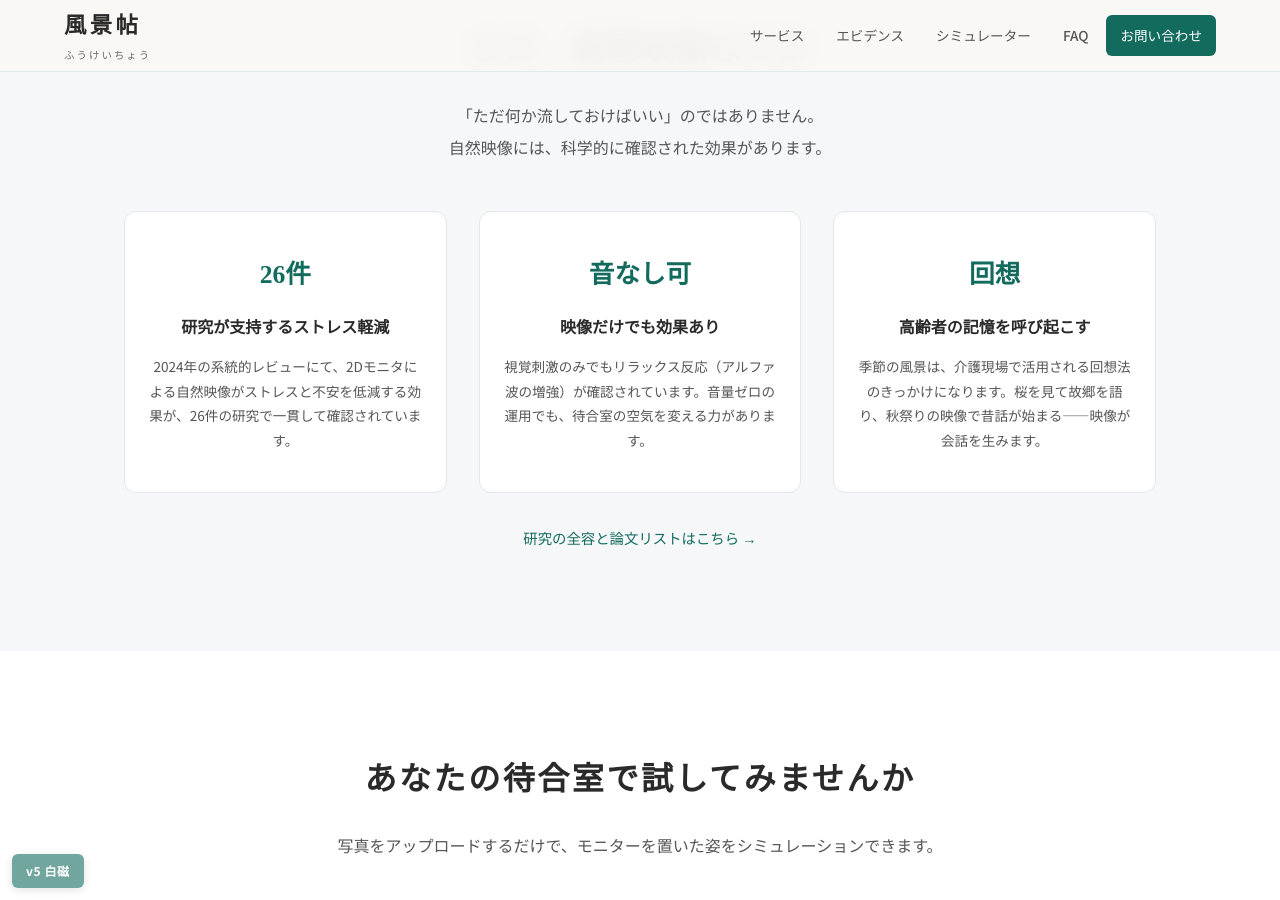
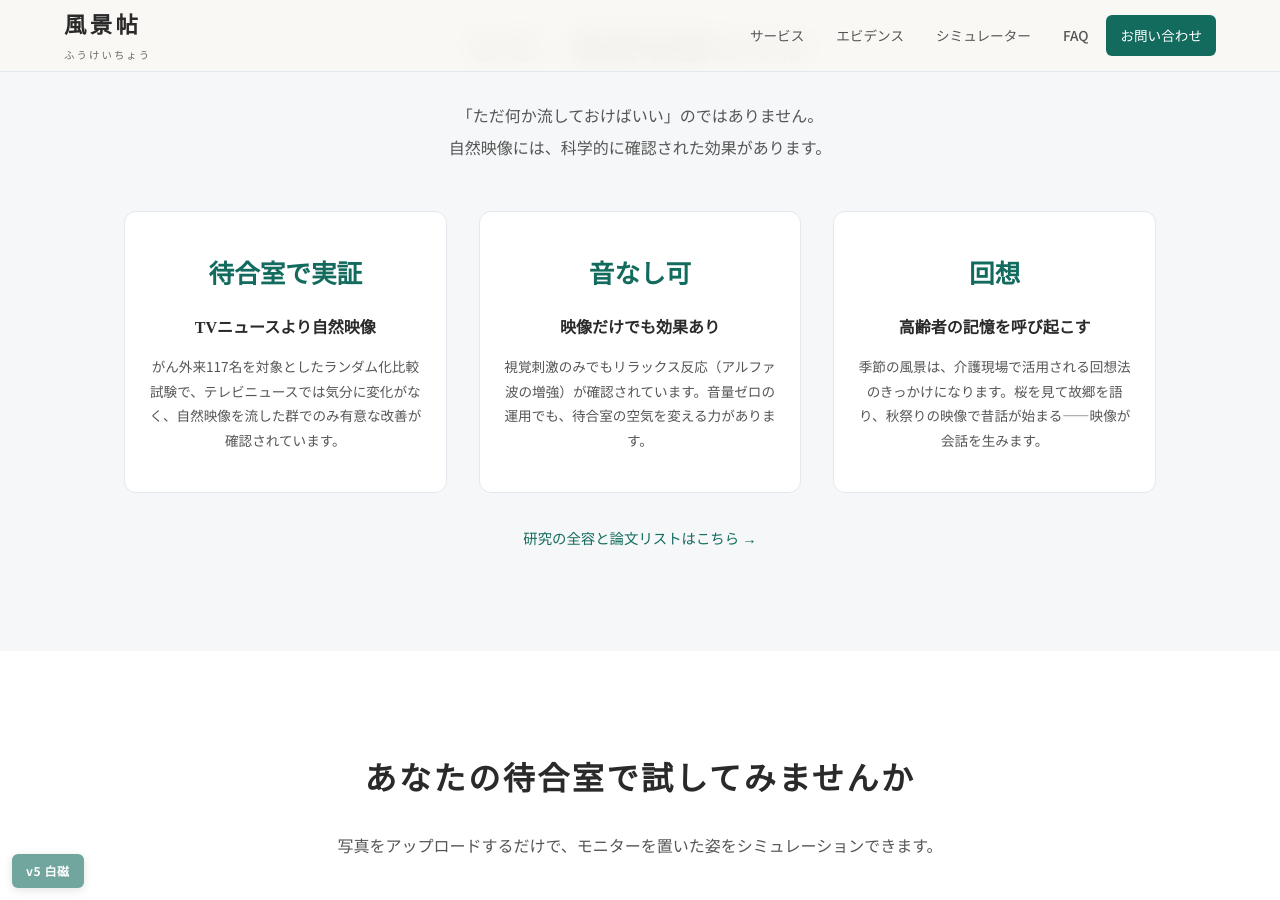
Before and after one commit to dr836gnypeq-ctrl/fukeichou-site, a Jekyll site: the page built from index.html, in a window 1280 px wide and 900 px high, scrolled down 5876 px. Built offline with Jekyll 4.4.1, drawn with Linux system fonts in a browser that asks for light colours.

Commit message:
LP: エビデンスカードをエビデンスページ掲載研究と統一
「26件の系統的レビュー」→「待合室で実証 / TVニュースより自然映像」に差替
- 旧: エビデンスページに掲載されていない26論文レビューを引用（出典が宙に浮き）
- 新: Halámek 2024（がん外来117名、clinic.htmlに掲載済み）を引用
- LP→エビデンスページの導線で院長が「これのことか」と辿れる一貫性を確保

3カードの構成:
1. 待合室で実証（Halámek 2024）→ 院長の「うちでも効くのか」に応答
2. 音なし可（Grassini 2022）→ 運用上の懸念を解消
3. 回想（Wong/Hung 2025）→ 介護施設向けの訴求

```diff
--- a/index.html
+++ b/index.html
@@ -147,9 +147,9 @@ description: クリニック・介護施設向け 4K実写風景映像のサブ
 <p class="section-lead">「ただ何か流しておけばいい」のではありません。<br>自然映像には、科学的に確認された効果があります。</p>
 <div class="evidence-grid">
 <div class="evidence-card">
-<div class="evidence-stat">26件</div>
-<h3>研究が支持するストレス軽減</h3>
-<p>2024年の系統的レビューにて、2Dモニタによる自然映像がストレスと不安を低減する効果が、26件の研究で一貫して確認されています。</p>
+<div class="evidence-stat">待合室で実証</div>
+<h3>TVニュースより自然映像</h3>
+<p>がん外来117名を対象としたランダム化比較試験で、テレビニュースでは気分に変化がなく、自然映像を流した群でのみ有意な改善が確認されています。</p>
 </div>
 <div class="evidence-card">
 <div class="evidence-stat">音なし可</div>
```
